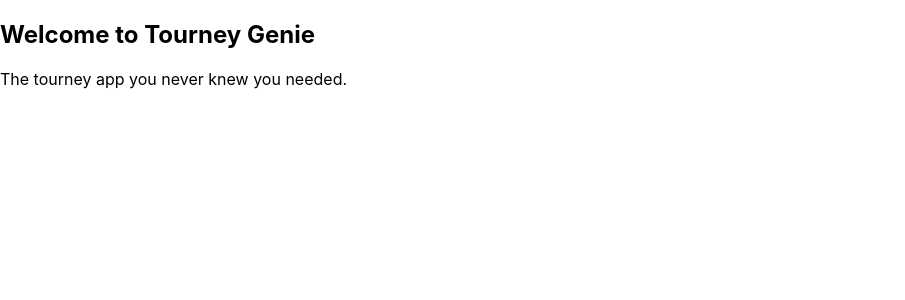
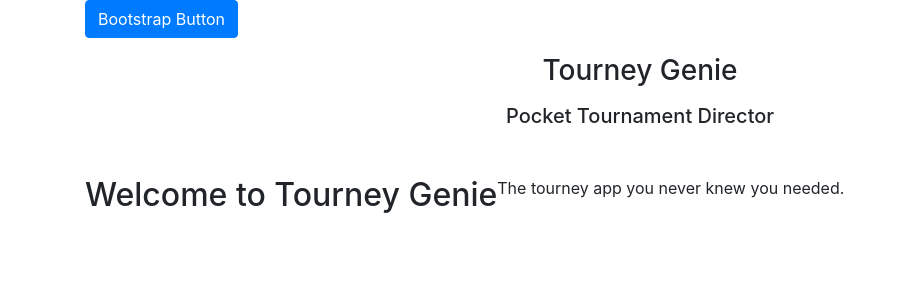
Before and after one commit to hdkarwat/tourneygenie-hdk, a React (Create React App) app: page / in a window 1280 px wide. Shown: the top 300 px of the page, without its empty margins (0-905 px from the left). Built offline with nearby package versions, Linux system fonts and the light colour scheme.

Commit message:
commit 2

```diff
--- a/package.json
+++ b/package.json
@@ -6,7 +6,10 @@
     "@testing-library/jest-dom": "^4.2.4",
     "@testing-library/react": "^9.5.0",
     "@testing-library/user-event": "^7.2.1",
+    "boostrap": "^2.0.0",
+    "bootstrap": "^4.4.1",
     "react": "^16.13.1",
+    "react-bootstrap": "^1.0.0",
     "react-dom": "^16.13.1",
     "react-router-dom": "^5.1.2",
     "react-scripts": "3.4.1"
--- a/public/index.html
+++ b/public/index.html
@@ -25,6 +25,13 @@
       Learn how to configure a non-root public URL by running `npm run build`.
     -->
     <title>Tourney Genie</title>
+
+    <link
+    rel="stylesheet"
+    href="https://maxcdn.bootstrapcdn.com/bootstrap/4.4.1/css/bootstrap.min.css"
+    integrity="sha384-Vkoo8x4CGsO3+Hhxv8T/Q5PaXtkKtu6ug5TOeNV6gBiFeWPGFN9MuhOf23Q9Ifjh"
+    crossorigin="anonymous"
+    />
   </head>
   <body>
     <noscript>You need to enable JavaScript to run this app.</noscript>
--- a/src/App.js
+++ b/src/App.js
@@ -5,12 +5,30 @@
 import {Home} from './Components/Home'
 import {TourneyInfo} from './Components/TourneyInfo'
 import {TeamInfo} from './Components/TeamInfo'
+
+import Button from 'react-bootstrap/Button'
+
+import {BrowserRouter, Route, Switch} from 'react-router-dom'
 function App() {
   return (
 
+    <BrowserRouter>
     <div className="container">
-    <Home/>
+    <Button variant='primary'> Bootstrap Button</Button>
+
+    <h3 className="m-3 d-flex justify-content-center"> Tourney Genie</h3>
+
+    <h5 className="m-3 d-flex justify-content-center"> Pocket Tournament Director </h5>
+
+
+
+    <Switch>
+      <Route path='/' component={Home} exact/>
+      <Route path='/TourneyInfo' component={TourneyInfo} exact/>
+      <Route path='/TeamInfo' component={TeamInfo} exact/>
+    </Switch>
     </div>
+    </BrowserRouter>
   );
 }
 
--- /dev/null
+++ b/src/Components/Navigation.jsx
@@ -0,0 +1,3 @@
+import React, {Component} from 'react';
+import {NavLink} from 'react-router-dom';
+import {Navbar, Nav} from 'react-bootstrap';
```
Also changed, not shown: 1 other file (tests, documents, lock files or other folders).
